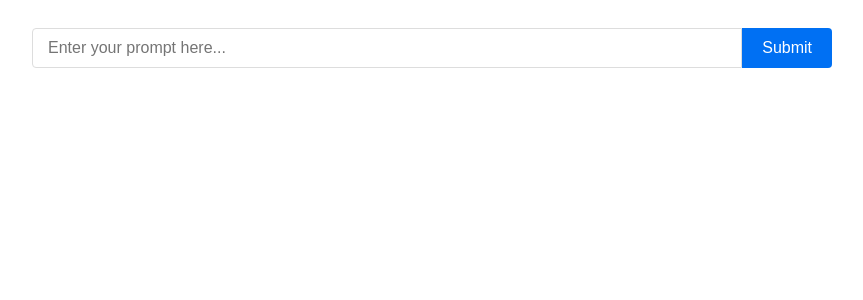
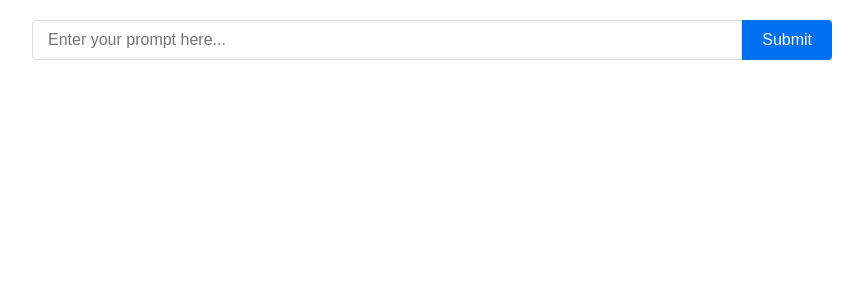
Before and after one commit to Jaeyoung9999/LLM_Web, a React (Vite) app in the folder frontend/: page / in a window 1280 px wide. Shown: the top 300 px of the page, without its empty margins (208-1071 px from the left). Built offline with nearby package versions, Linux system fonts and the light colour scheme.

Commit message:
[STYLE] Removed global margin

```diff
--- a/frontend/src/App.css
+++ b/frontend/src/App.css
@@ -0,0 +1,6 @@
+html,
+body {
+  margin: 0;
+  padding: 0;
+  height: 100%;
+}
```
